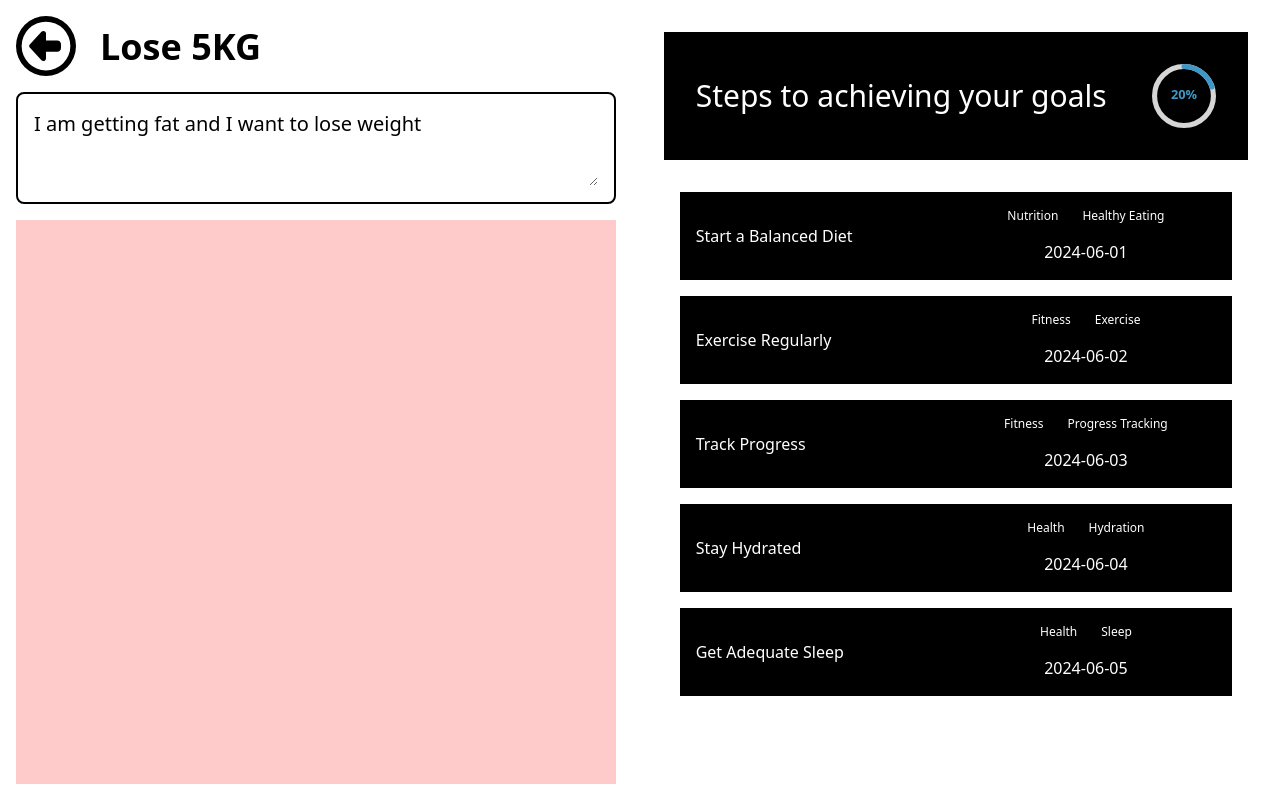
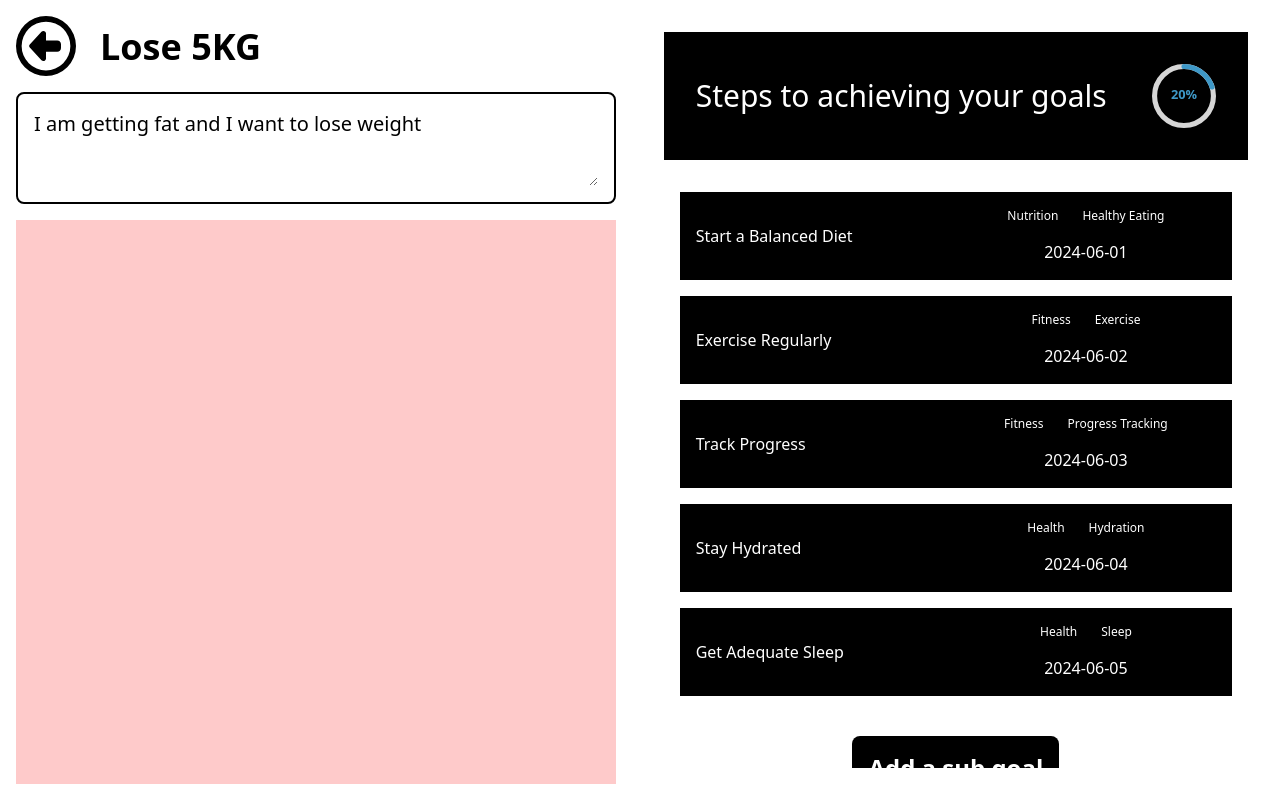
Before and after one commit to TKPending/Kuvitus, a Next.js app: page /goal/1 in a window 1280 px wide. Built offline with nearby package versions, Linux system fonts and the light colour scheme.

Commit message:
Add Sub Goal

```diff
--- /dev/null
+++ b/src/app/components/AddSubGoalButtonComponent.tsx
@@ -0,0 +1,21 @@
+import { useDispatch } from "react-redux";
+import { addSubGoal } from "@/app/redux/slices/goal/goalSlice";
+
+const AddSubGoalButtonComponent = () => {
+  const dispatch = useDispatch();
+
+  const handleAddSubGoal = async () => {
+    // Get UID from database and place in function
+    dispatch(addSubGoal("8"));
+  };
+
+  return (
+    <div className="text-white my-10 flex items-center justify-center text-2xl">
+      <p onClick={handleAddSubGoal} className="cursor-pointer hover:scale-105 transition duration-200 bg-black p-4 rounded-lg font-semibold">
+        Add a sub goal
+      </p>
+    </div>
+  );
+};
+
+export default AddSubGoalButtonComponent;
--- a/src/app/layouts/StepsLayout.tsx
+++ b/src/app/layouts/StepsLayout.tsx
@@ -6,10 +6,12 @@ import { SubType } from "@/app/types/SubType";
 import SubGoalLayout from "./SubGoalLayout";
 import { ADVANCED } from "@/temp/tempGoalData";
 import { setGoal } from "@/app/redux/slices/goal/goalSlice";
+import AddSubGoalButtonComponent from "../components/AddSubGoalButtonComponent";
 
 const StepsLayout = () => {
   const dispatch = useDispatch();
   const steps: SubType[] = useSelector((state: RootState) => state.goal.goalSteps);
+//   const steps: SubType[] = [];
 
   useEffect(() => {
     const handle = () => {
@@ -19,17 +21,29 @@ const StepsLayout = () => {
     if (steps.length === 0) {
       handle();
     }
-
-    })
+  });
 
   return (
     <div className="h-screen w-full p-8 flex flex-col ">
       <StepsHeaderContainer />
 
       <div className="flex-1 p-4 overflow-y-auto">
-                {steps.map((goal: SubType, index: number) => (
+        {steps.length > 0 ? (
+          steps.map((goal: SubType, index: number) => (
             <SubGoalLayout key={index} subGoal={goal} />
-                ))}
+          ))
+        ) : (
+          <div className="w-full h-1/2 flex flex-col gap-6 items-center justify-center text-center font-semibold">
+            <p>There are currently no subgoals.</p>
+            <p>
+              Consider adding subgoals, to help break down your main goals
+              <br />
+              "Every marathon starts with a first step"
+            </p>
+          </div>
+        )}
+
+        <AddSubGoalButtonComponent />
       </div>
     </div>
   );
--- a/src/app/redux/slices/goal/goalReducer.ts
+++ b/src/app/redux/slices/goal/goalReducer.ts
@@ -1,4 +1,5 @@
 import { GoalType } from "@/app/types/GoalType";
+import { SubType } from "@/app/types/SubType";
 import { PayloadAction } from "@reduxjs/toolkit";
 
 export const loadGoalReducer = (
@@ -83,3 +84,18 @@ export const removeSubGoalReducer = (
 ) => {
   state.goalSteps = state.goalSteps.filter(goal => goal.subUID !== action.payload);
 };
+
+export const addSubGoalReducer = (
+  state: GoalType,
+  action: PayloadAction<string>
+) => {
+  state.goalSteps.push({
+    subUID: action.payload,
+    subTitle: "",
+    subDetails: "",
+    subStatus: 0,
+    subTags: [],
+    subDueDate: "",
+    isPressed: false,
+  });
+};
--- a/src/app/redux/slices/goal/goalSlice.ts
+++ b/src/app/redux/slices/goal/goalSlice.ts
@@ -11,6 +11,7 @@ import {
   updateGoalTitleReducer,
   subGoalFocusedReducer,
   removeSubGoalReducer,
+  addSubGoalReducer,
 } from "./goalReducer";
 
 const UNCOMPLETE = 0;
@@ -40,6 +41,7 @@ const goalSlice = createSlice({
     setGoalDate: includeGoalDateReducer,
     setSubGoalFocus: subGoalFocusedReducer,
     removeSubGoal: removeSubGoalReducer,
+    addSubGoal: addSubGoalReducer,
   },
 });
 
@@ -54,6 +56,7 @@ export const {
   setGoalDate,
   setSubGoalFocus,
   removeSubGoal,
+  addSubGoal,
 } = goalSlice.actions;
 
 export default goalSlice.reducer;
```
Lines whose indentation alone changed are shown as unchanged.
